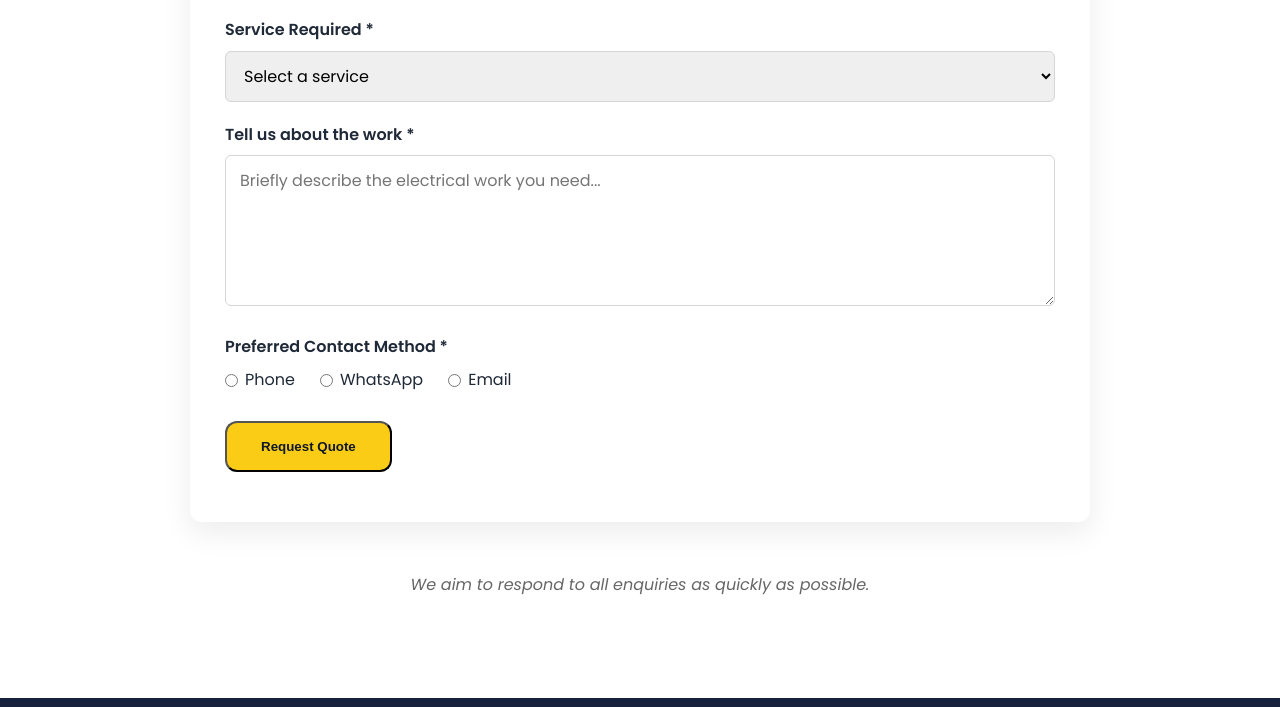
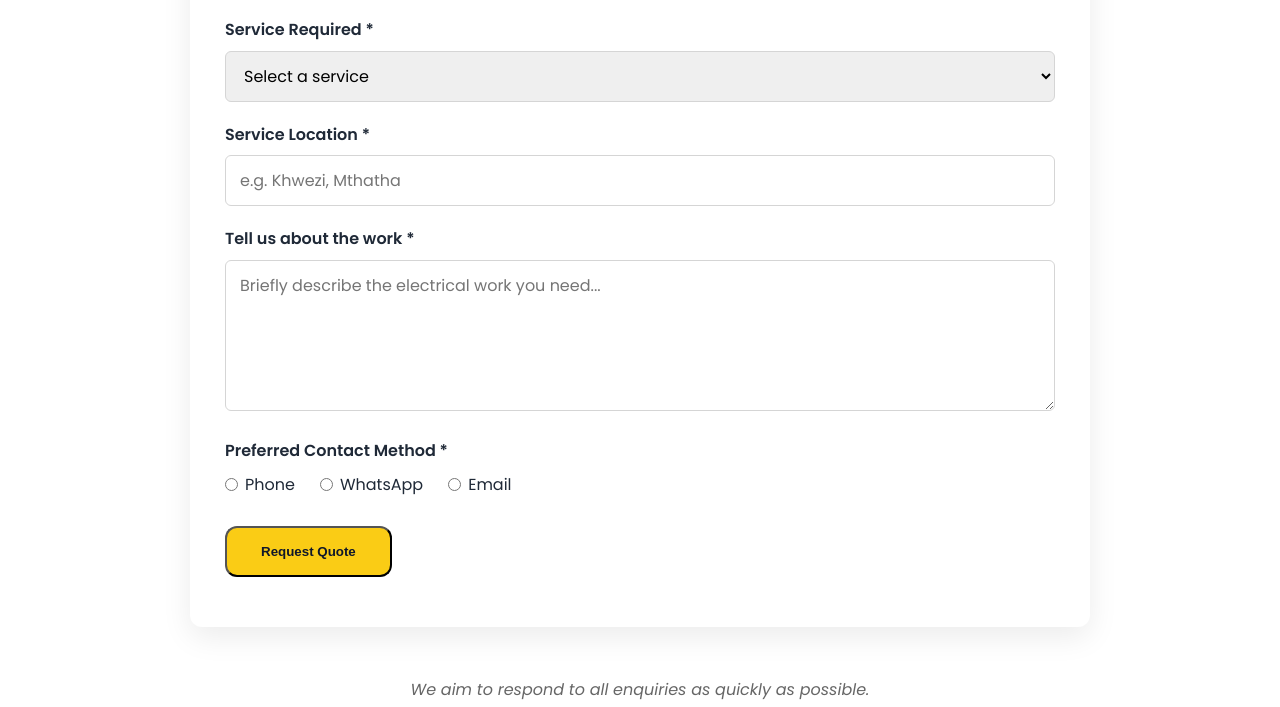
Before and after one commit to sipemnyaka/PeterElectrical, a plain HTML site: page index.html in a window 1280 px wide. Shown: the part 3561-4268 px from the top of the page. Drawn offline with nearby package versions, Linux system fonts and the light colour scheme.

Commit message:
Add service location to quote requests

```diff
--- a/api/src/functions/quote.js
+++ b/api/src/functions/quote.js
@@ -23,12 +23,13 @@ app.http("quote", {
                 phone,
                 email,
                 service,
+                location,
                 message,
                 preferredContact
             } = data;
 
             // Basic validation
-            if (!name || !phone || !service || !message || !preferredContact) {
+            if (!name || !phone || !service || !location || !message || !preferredContact) {
                 return {
                     status: 400,
                     jsonBody: {
@@ -42,6 +43,7 @@ app.http("quote", {
                 phone,
                 email,
                 service,
+                location,
                 preferredContact
             });
 
@@ -51,6 +53,7 @@ app.http("quote", {
                 phone,
                 email: email || "",
                 service,
+                location,
                 message,
                 preferredContact,
                 status: "NEW",
--- a/api/src/functions/quoteNotification.js
+++ b/api/src/functions/quoteNotification.js
@@ -20,6 +20,7 @@ app.cosmosDB('quoteNotification', {
             context.log(`Customer: ${quote.name}`);
             context.log(`Phone: ${quote.phone}`);
             context.log(`Service: ${quote.service}`);
+            context.log(`Location: ${quote.location}`);
             context.log(`Preferred contact: ${quote.preferredContact}`);
             context.log(`Quote ID: ${quote.id}`);
 
@@ -35,6 +36,7 @@ Customer: ${quote.name}
 Phone: ${quote.phone}
 Email: ${quote.email || 'Not provided'}
 Service: ${quote.service}
+Location: ${quote.location}
 Preferred contact: ${quote.preferredContact}
 
 Message:
--- a/index.html
+++ b/index.html
@@ -337,6 +337,17 @@
         </div>
 
         <div class="form-group">
+            <label for="location">Service Location *</label>
+            <input
+                type="text"
+                id="location"
+                name="location"
+                placeholder="e.g. Khwezi, Mthatha"
+                required
+                    />
+        </div>
+
+        <div class="form-group">
             <label for="message">Tell us about the work *</label>
             <textarea
                 id="message"
--- a/js/script.js
+++ b/js/script.js
@@ -110,6 +110,7 @@ document.addEventListener('DOMContentLoaded', function() {
             phone: formData.get("phone"),
             email: formData.get("email"),
             service: formData.get("service"),
+            location: formData.get("location"),
             message: formData.get("message"),
             preferredContact: formData.get("preferredContact")
         };
```
